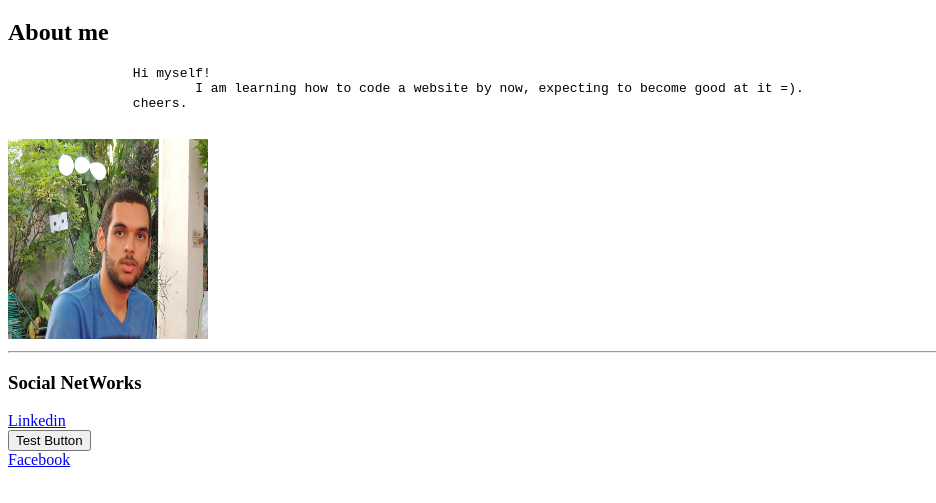
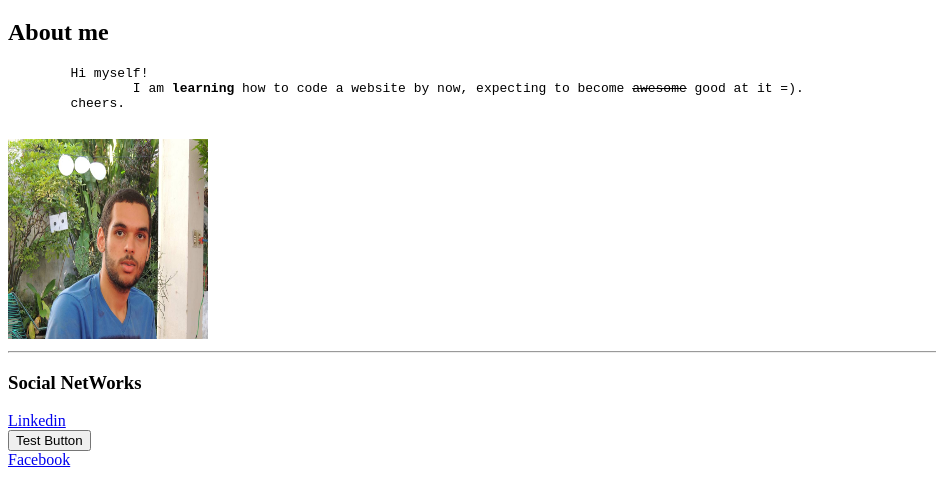
Before and after one commit to bernardojr123/bernardojr123.github.io, a plain HTML site: page index.html in a window 1280 px wide. Shown: the part 61-564 px from the top of the page, without its empty margins (0-936 px from the left). Drawn offline with Linux system fonts and the light colour scheme.

Commit message:
some fixes and added b and del tags to change the text

```diff
--- a/index.html
+++ b/index.html
@@ -7,9 +7,9 @@
 	<h1 style="text-align:center;">Bernardo de Moraes Satana Junior</h1>
 	<h2>About me</h2>
 	<pre title="Who I am">
-		Hi myself!
-			I am learning how to code a website by now, expecting to become good at it =).
-		cheers.
+	Hi myself!
+		I am <b>learning</b> how to code a website by now, expecting to become <del>awesome</del> good at it =).
+	cheers.
 	</pre>
 	<img src="me.jpg" alt="My picture" width="200" height="200">
 	<hr>
```
